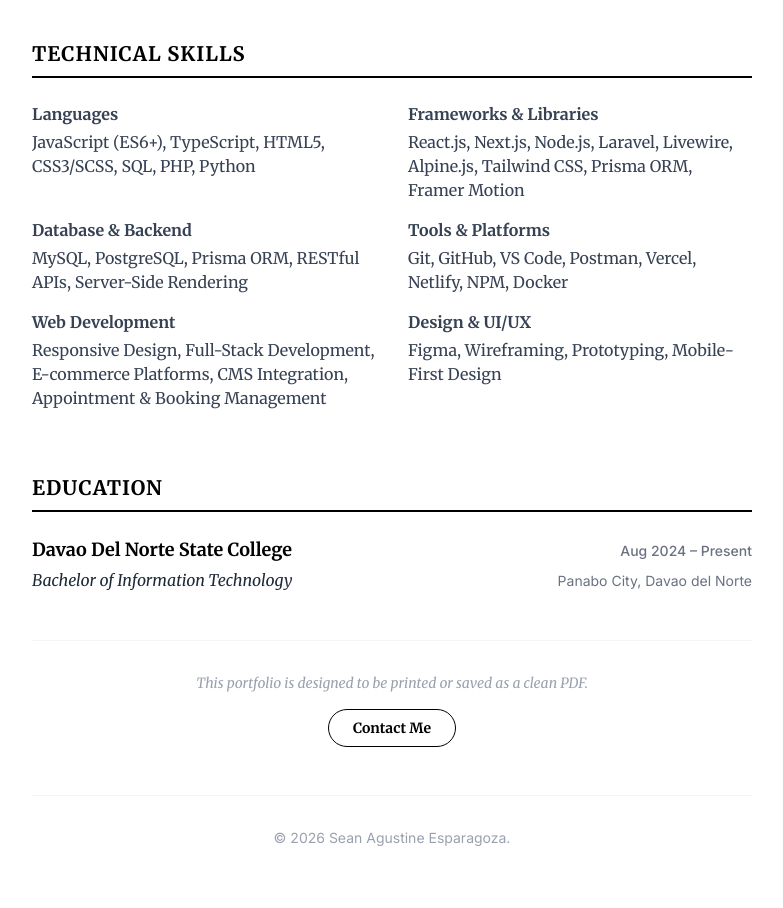
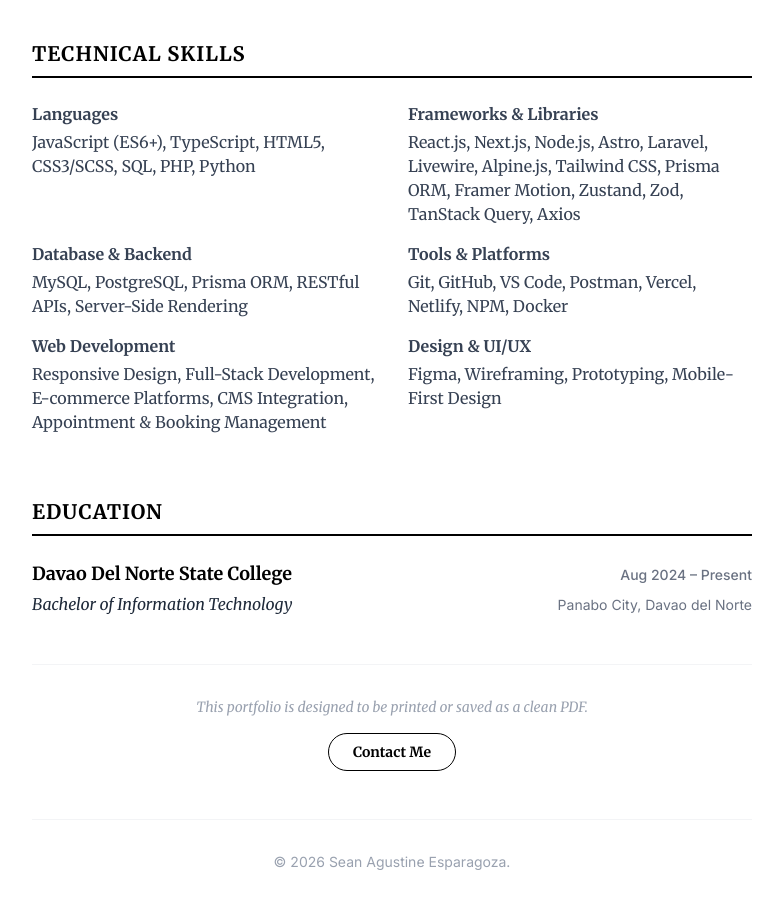
Before and after one commit to agustinelumandong/cshan.dev, a React (Vite) app: page / in a window 1280 px wide. Shown: the part 1680-2588 px from the top of the page, without its empty margins (248-1031 px from the left). Built offline with nearby package versions, Linux system fonts and the light colour scheme.

Commit message:
feat: update frameworks and libraries list in App.tsx

```diff
--- a/src/App.tsx
+++ b/src/App.tsx
@@ -276,7 +276,7 @@
             </div>
             <div>
               <span className="font-bold block mb-1">Frameworks & Libraries</span>
-              <p>React.js, Next.js, Node.js, Laravel, Livewire, Alpine.js, Tailwind CSS, Prisma ORM, Framer Motion</p>
+              <p>React.js, Next.js, Node.js, Astro, Laravel, Livewire, Alpine.js, Tailwind CSS, Prisma ORM, Framer Motion, Zustand, Zod, TanStack Query, Axios</p>
             </div>
             <div>
               <span className="font-bold block mb-1">Database & Backend</span>
```
